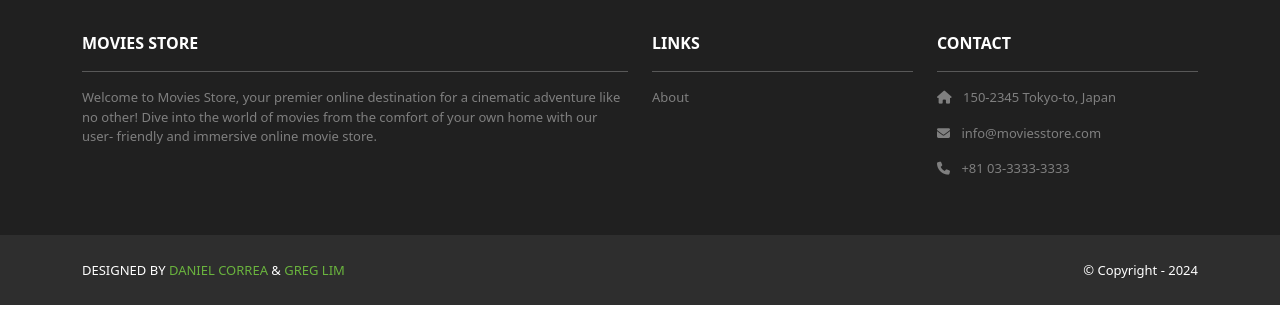
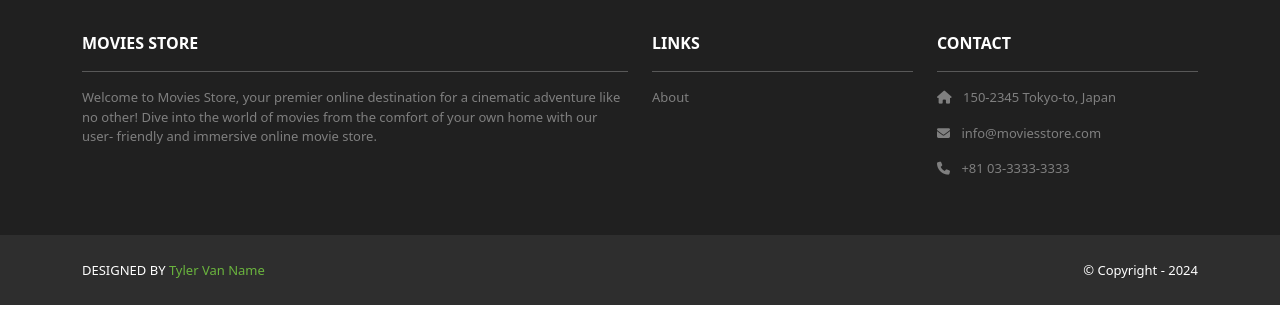
Before and after one commit to AbyssMonsoon/moviesstore, a Django app: page /accounts/orders/ in a window 1280 px wide. Shown: the part 480-800 px from the top of the page. Run offline with Django 5.2, Linux system fonts and the light colour scheme; a user stored in the database is signed in; data comes from the database, SQL or seed files in the repository; some libraries are stand-ins or nearby versions.

Commit message:
Update project

```diff
--- a/moviesstore/templates/base.html
+++ b/moviesstore/templates/base.html
@@ -110,10 +110,7 @@
            justify-content-between">
         <div class="me-5 text-white">
           <span>DESIGNED BY
-            <a href="https://www.x.com/danielgarax"
-            target="_blank">DANIEL CORREA</a> &
-            <a href="https://www.x.com/greglim81"
-            target="_blank">GREG LIM</a>
+            <a href="https://github.com/AbyssMonsoon" target="_blank">Tyler Van Name</a>
           </span>
         </div>
         <div class="text-white">
```
